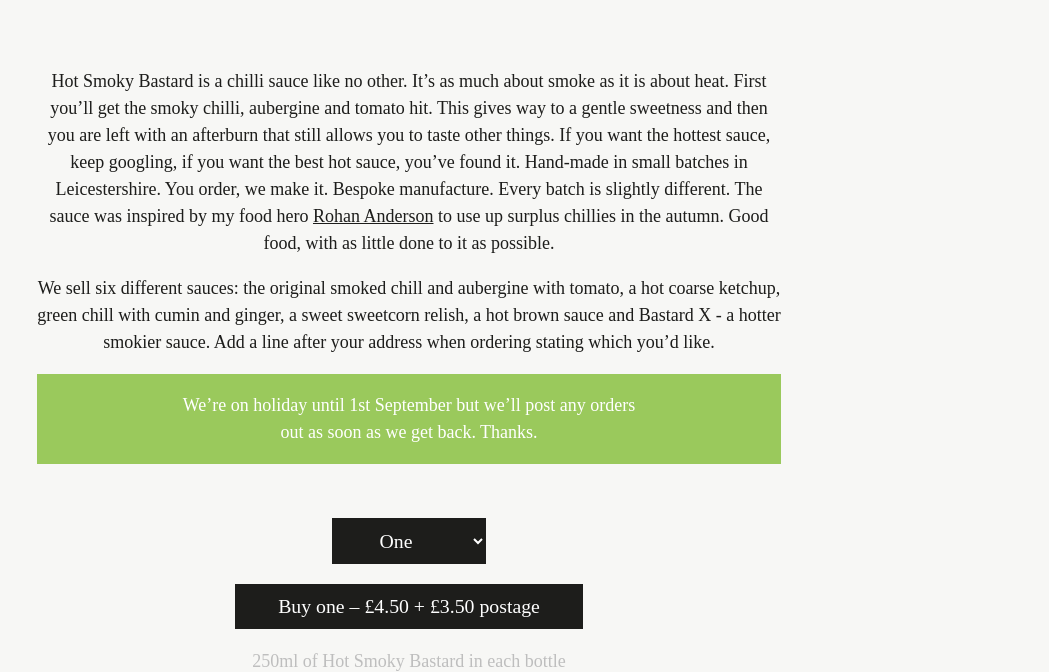
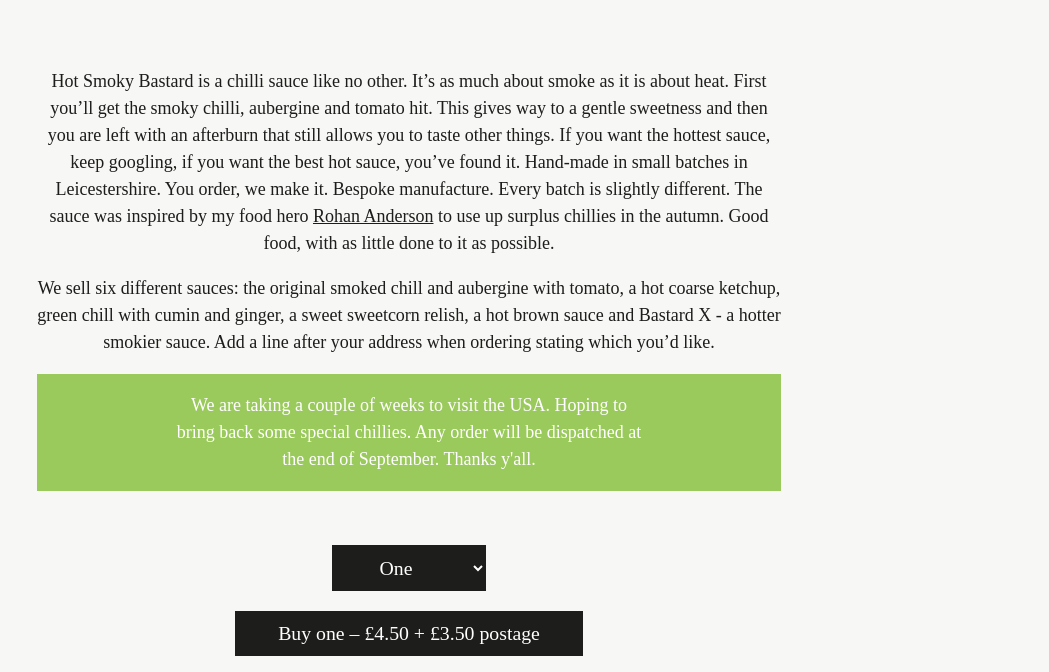
Before and after one commit to EMT/hot-smoky-minisite, a plain HTML site: page index.html in a window 1280 px wide. Shown: the part 406-1078 px from the top of the page, without its empty margins (231-1280 px from the left). Drawn offline with nearby package versions, Linux system fonts and the light colour scheme.

Commit message:
Notice update.

```diff
--- a/index.html
+++ b/index.html
@@ -27,7 +27,7 @@
 
 			<p>We sell six different sauces: the original smoked chill and aubergine with tomato, a hot coarse ketchup, green chill with cumin and ginger, a sweet sweetcorn relish, a hot brown sauce and Bastard X - a hotter smokier sauce. Add a line after your address when ordering stating which you’d like.</p>
 
-			<p style="background: rgb(154,201,92); color: rgb(255,255,255); padding: 1em;"><span style="display: inline-block; max-width: 26em;">We’re on holiday until 1st September but we’ll post any orders out as soon as we get back. Thanks.</span></p>
+			<p style="background: rgb(154,201,92); color: rgb(255,255,255); padding: 1em;"><span style="display: inline-block; max-width: 26em;">We are taking a couple of weeks to visit the USA. Hoping to bring back some special chillies. Any order will be dispatched at the end of September. Thanks y'all.</span></p>
 
 			<!-- <p>It’s valentine’s day soon. We know you’re a passionate bunch all year round and that your heart doesn’t beat to the timescales of Hallmark Cards’ quarterly financial reports, but if you’d like one of our special valentine labels ("To my Hot Smoky Bastard" or "From your Hot Smoky Bastard") then add a note in the address box.</p> -->
 
```
